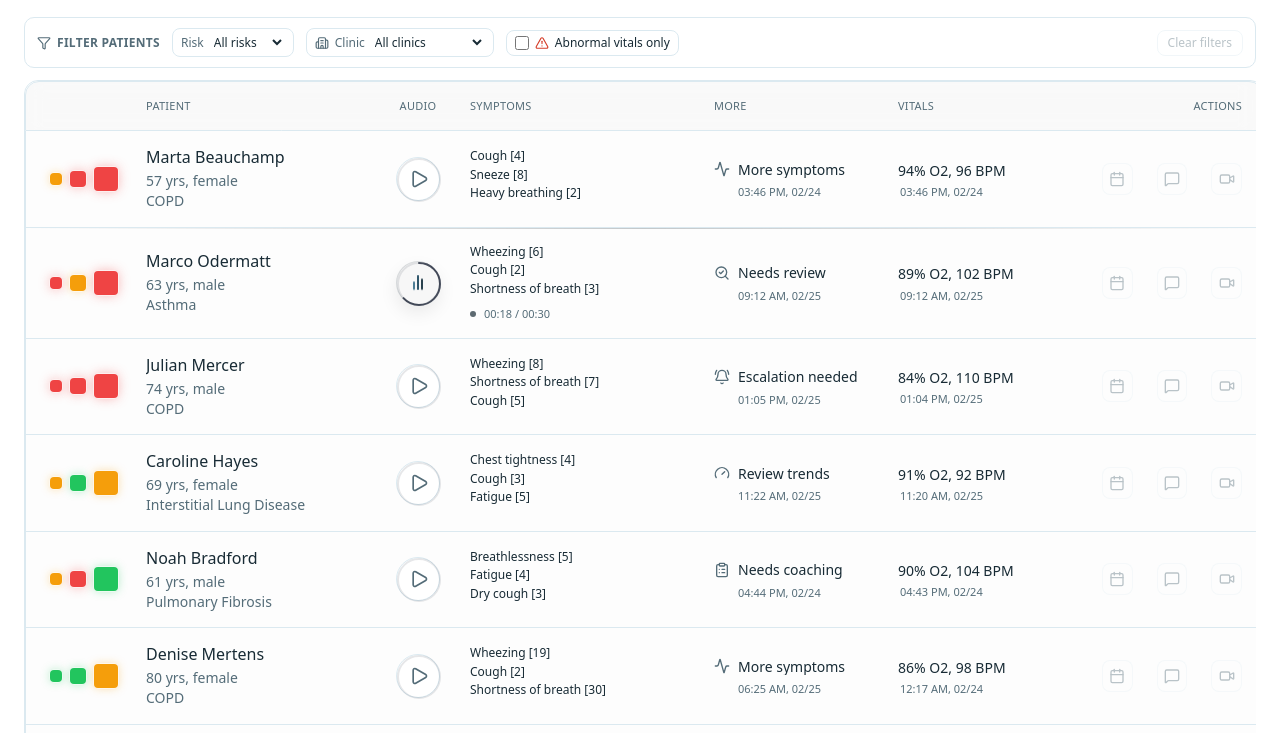
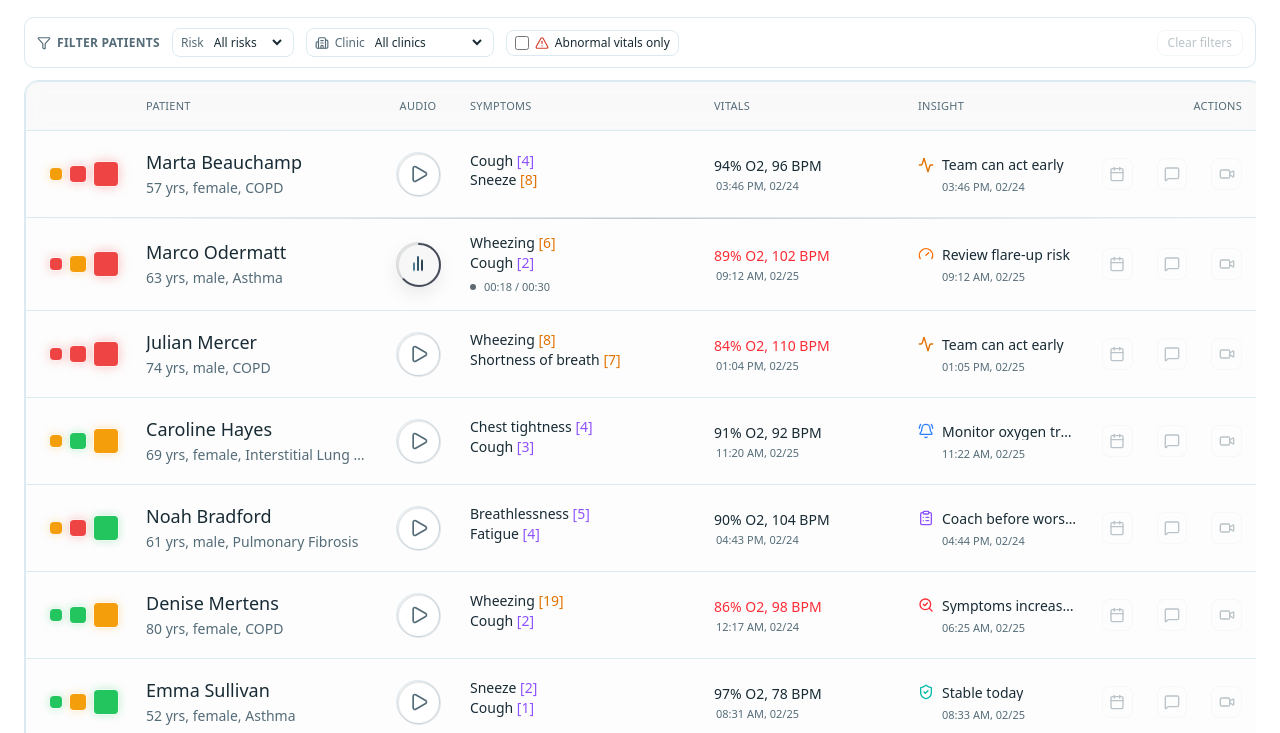
Before and after one commit to edbr/caids, a Next.js app: page /patterns/clinical in a window 1280 px wide. Shown: the part 2260-2993 px from the top of the page. Built offline with nearby package versions, Linux system fonts and the light colour scheme.

Commit message:
dahsboard

```diff
--- a/components/patterns/InsightTableDemo.tsx
+++ b/components/patterns/InsightTableDemo.tsx
@@ -23,13 +23,13 @@ import { InsightTableRowActions } from "@/components/patterns/InsightTableRowAct
 import { type ActionState } from "@/components/patterns/RowActions";
 
 const MORE_LABEL_OPTIONS = [
-  "More symptoms",
-  "Needs review",
-  "Escalation needed",
-  "Review trends",
-  "Needs coaching",
-  "Stable",
-  "Reviews",
+  "Team can act early",
+  "Symptoms increased",
+  "Monitor oxygen trend",
+  "Review flare-up risk",
+  "Coach before worsening",
+  "Stable today",
+  "Already reviewed",
 ] as const;
 
 type MoreLabelOption = (typeof MORE_LABEL_OPTIONS)[number];
@@ -62,6 +62,7 @@ type PatientRow = {
 
 type RowRisk = Exclude<RiskFilter, "all">;
 type StatusDotColor = PatientRow["statusDots"][number]["color"];
+type InsightLabel = MoreLabelOption | string;
 
 const AUDIO_DURATION_S = 30;
 const STATUS_DOT_COLOR_CLASS: Record<StatusDotColor, string> = {
@@ -83,14 +84,62 @@ const RISK_TO_DOT_COLOR: Record<RowRisk, StatusDotColor> = {
 };
 const RISK_CYCLE: RowRisk[] = ["low", "moderate", "high"];
 const MORE_LABEL_ICON: Record<MoreLabelOption, React.ComponentType<{ className?: string }>> = {
+  "Team can act early": Activity,
+  "Symptoms increased": SearchCheck,
+  "Monitor oxygen trend": BellRing,
+  "Review flare-up risk": Gauge,
+  "Coach before worsening": ClipboardList,
+  "Stable today": ShieldCheck,
+  "Already reviewed": HeartPulse,
+};
+const LEGACY_MORE_LABEL_ICON: Record<string, React.ComponentType<{ className?: string }>> = {
   "More symptoms": Activity,
   "Needs review": SearchCheck,
   "Escalation needed": BellRing,
   "Review trends": Gauge,
   "Needs coaching": ClipboardList,
   Stable: ShieldCheck,
-  Reviews: HeartPulse,
+  Reviewed: HeartPulse,
 };
+const INSIGHT_ICON_COLOR_CLASS: Record<string, string> = {
+  "Team can act early": "text-amber-600",
+  "Symptoms increased": "text-red-500",
+  "Monitor oxygen trend": "text-blue-500",
+  "Review flare-up risk": "text-orange-500",
+  "Coach before worsening": "text-violet-500",
+  "Stable today": "text-teal-500",
+  "Already reviewed": "text-emerald-600",
+  "More symptoms": "text-amber-600",
+  "Needs review": "text-orange-500",
+  "Escalation needed": "text-red-500",
+  "Review trends": "text-blue-500",
+  "Needs coaching": "text-violet-500",
+  Stable: "text-teal-500",
+  Reviewed: "text-emerald-600",
+};
+
+function getInsightIcon(label: InsightLabel) {
+  return MORE_LABEL_ICON[label as MoreLabelOption] ?? LEGACY_MORE_LABEL_ICON[label] ?? Activity;
+}
+
+function getInsightIconColorClass(label: InsightLabel) {
+  return INSIGHT_ICON_COLOR_CLASS[label] ?? "text-muted-foreground";
+}
+
+function renderSymptomWithCount(symptom: string) {
+  const match = symptom.match(/^(.*?)(\s*\[(\d+)\])$/);
+
+  if (!match) return symptom;
+  const count = Number(match[3]);
+  const countColorClass = count <= 5 ? "text-violet-500" : "text-amber-600";
+
+  return (
+    <>
+      <span>{match[1]}</span>
+      <span className={countColorClass}>{match[2]}</span>
+    </>
+  );
+}
 
 function statusDots(colors: [StatusDotColor, StatusDotColor, StatusDotColor]): PatientRow["statusDots"] {
   return [
@@ -105,6 +154,15 @@ const RISK_ORDER: Record<RowRisk, number> = {
   moderate: 1,
   low: 2,
 };
+const STATUS_OPTIONS: Array<{
+  risk: RowRisk;
+  label: string;
+  description: string;
+}> = [
+  { risk: "low", label: "Low", description: "Stable, continue monitoring" },
+  { risk: "moderate", label: "Moderate", description: "Needs review soon" },
+  { risk: "high", label: "High", description: "Needs prompt attention" },
+];
 
 const INITIAL_ROWS: PatientRow[] = [
   {
@@ -117,7 +175,7 @@ const INITIAL_ROWS: PatientRow[] = [
     meta: "57 yrs, female",
     condition: "COPD",
     symptoms: ["Cough [4]", "Sneeze [8]", "Heavy breathing [2]"],
-    moreLabel: "More symptoms",
+    moreLabel: "Team can act early",
     moreTime: "03:46 PM, 02/24",
     oxygenation: 94,
     pulseBpm: 96,
@@ -135,7 +193,7 @@ const INITIAL_ROWS: PatientRow[] = [
     meta: "63 yrs, male",
     condition: "Asthma",
     symptoms: ["Wheezing [6]", "Cough [2]", "Shortness of breath [3]"],
-    moreLabel: "Needs review",
+    moreLabel: "Review flare-up risk",
     moreTime: "09:12 AM, 02/25",
     oxygenation: 89,
     pulseBpm: 102,
@@ -153,7 +211,7 @@ const INITIAL_ROWS: PatientRow[] = [
     meta: "80 yrs, female",
     condition: "COPD",
     symptoms: ["Wheezing [19]", "Cough [2]", "Shortness of breath [30]"],
-    moreLabel: "More symptoms",
+    moreLabel: "Symptoms increased",
     moreTime: "06:25 AM, 02/25",
     oxygenation: 86,
     pulseBpm: 98,
@@ -171,7 +229,7 @@ const INITIAL_ROWS: PatientRow[] = [
     meta: "69 yrs, female",
     condition: "Interstitial Lung Disease",
     symptoms: ["Chest tightness [4]", "Cough [3]", "Fatigue [5]"],
-    moreLabel: "Review trends",
+    moreLabel: "Monitor oxygen trend",
     moreTime: "11:22 AM, 02/25",
     oxygenation: 91,
     pulseBpm: 92,
@@ -189,7 +247,7 @@ const INITIAL_ROWS: PatientRow[] = [
     meta: "74 yrs, male",
     condition: "COPD",
     symptoms: ["Wheezing [8]", "Shortness of breath [7]", "Cough [5]"],
-    moreLabel: "Escalation needed",
+    moreLabel: "Team can act early",
     moreTime: "01:05 PM, 02/25",
     oxygenation: 84,
     pulseBpm: 110,
@@ -207,7 +265,7 @@ const INITIAL_ROWS: PatientRow[] = [
     meta: "52 yrs, female",
     condition: "Asthma",
     symptoms: ["Sneeze [2]", "Cough [1]", "Shortness of breath [1]"],
-    moreLabel: "Stable",
+    moreLabel: "Stable today",
     moreTime: "08:33 AM, 02/25",
     oxygenation: 97,
     pulseBpm: 78,
@@ -225,7 +283,7 @@ const INITIAL_ROWS: PatientRow[] = [
     meta: "61 yrs, male",
     condition: "Pulmonary Fibrosis",
     symptoms: ["Breathlessness [5]", "Fatigue [4]", "Dry cough [3]"],
-    moreLabel: "Needs coaching",
+    moreLabel: "Coach before worsening",
     moreTime: "04:44 PM, 02/24",
     oxygenation: 90,
     pulseBpm: 104,
@@ -268,16 +326,16 @@ function HeaderRow() {
       <div
         className={[
           "grid items-center gap-6 px-6 py-3",
-          // status | patient | audio | symptoms | more | vitals | actions
-          "grid-cols-[72px_minmax(220px,1.2fr)_56px_minmax(220px,1.3fr)_minmax(160px,1fr)_minmax(180px,1fr)_140px]",
+          // status | patient | audio | symptoms | vitals | insight | actions
+          "grid-cols-[72px_minmax(220px,1.2fr)_56px_minmax(220px,1.3fr)_minmax(180px,1fr)_minmax(160px,1fr)_140px]",
         ].join(" ")}
       >
         <div className="opacity-0 select-none">status</div>
         <div className="text-[11px] uppercase tracking-wide text-muted-foreground">Patient</div>
         <div className="text-[11px] uppercase tracking-wide text-muted-foreground text-center">Audio</div>
         <div className="text-[11px] uppercase tracking-wide text-muted-foreground">Symptoms</div>
-        <div className="text-[11px] uppercase tracking-wide text-muted-foreground">More</div>
         <div className="text-[11px] uppercase tracking-wide text-muted-foreground">Vitals</div>
+        <div className="text-[11px] uppercase tracking-wide text-muted-foreground">Insight</div>
         <div className="text-[11px] uppercase tracking-wide text-muted-foreground text-right">Actions</div>
       </div>
     </div>
@@ -286,15 +344,19 @@ function HeaderRow() {
 
 function StatusChangeDialog({
   patientName,
+  currentRisk,
   nextRisk,
   onCancel,
   onConfirm,
 }: {
   patientName: string;
+  currentRisk: RowRisk;
   nextRisk: RowRisk;
   onCancel: () => void;
-  onConfirm: () => void;
+  onConfirm: (risk: RowRisk) => void;
 }) {
+  const [selectedRisk, setSelectedRisk] = React.useState<RowRisk>(nextRisk);
+
   React.useEffect(() => {
     function onKeyDown(event: KeyboardEvent) {
       if (event.key === "Escape") onCancel();
@@ -304,14 +366,55 @@ function StatusChangeDialog({
     return () => window.removeEventListener("keydown", onKeyDown);
   }, [onCancel]);
 
+  React.useEffect(() => {
+    setSelectedRisk(nextRisk);
+  }, [nextRisk]);
+
   return (
     <div className="fixed inset-0 z-120 flex items-center justify-center bg-black/35 px-4" role="dialog" aria-modal="true">
-      <div className="w-full max-w-sm rounded-2xl border border-border bg-background p-5 shadow-xl">
-        <div className="text-sm font-semibold text-foreground">Confirm Status Change</div>
+      <div className="w-full max-w-md rounded-2xl border border-border bg-background p-5 shadow-xl">
+        <div className="text-sm font-semibold text-foreground">Change Status</div>
         <p className="mt-2 text-sm leading-relaxed text-muted-foreground">
-          Change <span className="font-medium text-foreground">{patientName}</span> to{" "}
-          <span className="font-medium text-foreground">{nextRisk}</span> status?
+          Choose a new status for <span className="font-medium text-foreground">{patientName}</span>. Current
+          status: <span className="font-medium capitalize text-foreground"> {currentRisk}</span>.
         </p>
+        <div className="mt-4 grid gap-2">
+          {STATUS_OPTIONS.map((option) => {
+            const isSelected = selectedRisk === option.risk;
+
+            return (
+              <label
+                key={option.risk}
+                className={[
+                  "flex cursor-pointer items-center gap-3 rounded-lg border px-3 py-2.5 transition",
+                  isSelected
+                    ? "border-foreground bg-foreground/5"
+                    : "border-border bg-background hover:border-foreground/30",
+                ].join(" ")}
+              >
+                <input
+                  type="radio"
+                  name="status-risk"
+                  value={option.risk}
+                  checked={isSelected}
+                  onChange={() => setSelectedRisk(option.risk)}
+                  className="h-4 w-4 accent-foreground"
+                />
+                <span
+                  className={[
+                    "h-4 w-4 shrink-0 rounded ring-1 ring-white/70",
+                    STATUS_DOT_COLOR_CLASS[RISK_TO_DOT_COLOR[option.risk]],
+                  ].join(" ")}
+                  aria-hidden
+                />
+                <span className="min-w-0">
+                  <span className="block text-sm font-medium text-foreground">{option.label}</span>
+                  <span className="block text-xs text-muted-foreground">{option.description}</span>
+                </span>
+              </label>
+            );
+          })}
+        </div>
         <div className="mt-4 flex justify-end gap-2">
           <button
             type="button"
@@ -322,7 +425,7 @@ function StatusChangeDialog({
           </button>
           <button
             type="button"
-            onClick={onConfirm}
+            onClick={() => onConfirm(selectedRisk)}
             className="rounded-md bg-foreground px-3 py-1.5 text-sm text-background transition hover:opacity-90"
           >
             Confirm
@@ -358,9 +461,9 @@ function MoreLabelDialog({
   return (
     <div className="fixed inset-0 z-120 flex items-center justify-center bg-black/35 px-4" role="dialog" aria-modal="true">
       <div className="w-full max-w-md rounded-2xl border border-border bg-background p-5 shadow-xl">
-        <div className="text-sm font-semibold text-foreground">Update More Label</div>
+        <div className="text-sm font-semibold text-foreground">Update Insight</div>
         <p className="mt-2 text-sm leading-relaxed text-muted-foreground">
-          Choose the new more label for <span className="font-medium text-foreground">{patientName}</span>.
+          Choose the new insight label for <span className="font-medium text-foreground">{patientName}</span>.
         </p>
         <div className="mt-4 grid gap-2">
           {MORE_LABEL_OPTIONS.map((label) => {
@@ -466,22 +569,23 @@ function InsightMore({
   onRequestMoreLabelChange,
 }: {
   rowId: string;
-  moreLabel: MoreLabelOption;
+  moreLabel: InsightLabel;
   moreTime: string;
   onRequestMoreLabelChange: () => void;
 }) {
-  const Icon = MORE_LABEL_ICON[moreLabel];
+  const Icon = getInsightIcon(moreLabel);
+  const iconColorClass = getInsightIconColorClass(moreLabel);
 
   return (
     <div className="min-w-0">
-      <TooltipZ label="Update this follow-up label">
+      <TooltipZ label="Update this insight label">
         <button
           type="button"
           onClick={onRequestMoreLabelChange}
           className="flex max-w-full items-center gap-2 text-left text-sm font-medium leading-tight text-foreground transition hover:text-foreground/80 focus-visible:outline-none focus-visible:ring-2 focus-visible:ring-foreground/40"
-          aria-label={`Update more label for ${rowId}. Current label ${moreLabel}.`}
+          aria-label={`Update insight label for ${rowId}. Current label ${moreLabel}.`}
         >
-          <Icon className="h-4 w-4 shrink-0 text-muted-foreground" />
+          <Icon className={`h-4 w-4 shrink-0 ${iconColorClass}`} />
           <span className="truncate">{moreLabel}</span>
         </button>
       </TooltipZ>
@@ -502,6 +606,7 @@ function InsightVitals({
   readingTime: string;
 }) {
   const [hovered, setHovered] = React.useState(false);
+  const vitalsColorClass = oxygenation < 90 ? "text-red-500" : "text-foreground";
 
   return (
     <div
@@ -510,7 +615,7 @@ function InsightVitals({
       onMouseLeave={() => setHovered(false)}
     >
       <div className="space-y-0.5">
-        <div className="text-sm leading-snug">
+        <div className={`text-sm font-medium leading-tight ${vitalsColorClass}`}>
           {oxygenation}% O2, {pulseBpm} BPM
         </div>
         <div className="relative pl-0.5 pt-1">
@@ -578,7 +683,7 @@ function InsightRow({
       <div
         className={[
           "grid items-center gap-6 px-6 py-4",
-          "grid-cols-[72px_minmax(220px,1.2fr)_56px_minmax(220px,1.3fr)_minmax(160px,1fr)_minmax(180px,1fr)_140px]",
+          "grid-cols-[72px_minmax(220px,1.2fr)_56px_minmax(220px,1.3fr)_minmax(180px,1fr)_minmax(160px,1fr)_140px]",
         ].join(" ")}
       >
         {/* status */}
@@ -591,12 +696,11 @@ function InsightRow({
 
         {/* patient */}
         <div className="min-w-0">
-          <div className="text-base font-medium text-foreground leading-tight truncate">
+          <div className="text-lg font-medium text-foreground leading-tight truncate">
             {row.name}
           </div>
-          <div className="mt-1 space-y-px">
-            <div className="text-sm text-muted-foreground leading-snug">{row.meta}</div>
-            <div className="text-sm text-muted-foreground leading-snug">{row.condition}</div>
+          <div className="mt-1 text-sm text-muted-foreground leading-snug truncate">
+            {row.meta}, {row.condition}
           </div>
         </div>
 
@@ -622,10 +726,10 @@ function InsightRow({
         </div>
 
         {/* symptoms */}
-        <div className="relative text-xs text-foreground leading-snug">
+        <div className="relative text-sm font-medium leading-tight text-foreground">
           <div className="space-y-0.5">
-            {row.symptoms.slice(0, 3).map((s) => (
-              <div key={s}>{s}</div>
+            {row.symptoms.slice(0, 2).map((s) => (
+              <div key={s}>{renderSymptomWithCount(s)}</div>
             ))}
           </div>
 
@@ -666,19 +770,19 @@ function InsightRow({
           </motion.div>
         </div>
 
-        {/* more */}
+        {/* vitals */}
+        <InsightVitals
+          oxygenation={row.oxygenation}
+          pulseBpm={row.pulseBpm}
+          readingTime={row.readingTime}
+        />
+
+        {/* insight */}
         <InsightMore
           rowId={row.id}
           moreLabel={row.moreLabel}
           moreTime={row.moreTime}
           onRequestMoreLabelChange={onRequestMoreLabelChange}
-        />
-
-        {/* vitals */}
-        <InsightVitals
-          oxygenation={row.oxygenation}
-          pulseBpm={row.pulseBpm}
-          readingTime={row.readingTime}
         />
 
         {/* actions */}
@@ -710,6 +814,7 @@ export default function InsightTableDemo() {
   const [pendingStatusChange, setPendingStatusChange] = React.useState<{
     rowId: string;
     patientName: string;
+    currentRisk: RowRisk;
     nextRisk: RowRisk;
   } | null>(null);
   const [pendingMoreLabelChange, setPendingMoreLabelChange] = React.useState<{
@@ -767,13 +872,18 @@ export default function InsightTableDemo() {
     );
   }
 
-  function requestRowRiskChange(rowId: string, patientName: string, nextRisk: RowRisk) {
-    setPendingStatusChange({ rowId, patientName, nextRisk });
+  function requestRowRiskChange(
+    rowId: string,
+    patientName: string,
+    currentRisk: RowRisk,
+    nextRisk: RowRisk
+  ) {
+    setPendingStatusChange({ rowId, patientName, currentRisk, nextRisk });
   }
 
-  function confirmRowRiskChange() {
+  function confirmRowRiskChange(nextRisk: RowRisk) {
     if (!pendingStatusChange) return;
-    updateRowRisk(pendingStatusChange.rowId, pendingStatusChange.nextRisk);
+    updateRowRisk(pendingStatusChange.rowId, nextRisk);
     setPendingStatusChange(null);
   }
 
@@ -858,7 +968,9 @@ export default function InsightTableDemo() {
                     isPlaying={playingRowId === row.id}
                     onTogglePlay={() => togglePlay(row.id)}
                     elapsedSeconds={elapsedByRowId[row.id] ?? 0}
-                    onRequestRiskChange={(nextRisk) => requestRowRiskChange(row.id, row.name, nextRisk)}
+                    onRequestRiskChange={(nextRisk) =>
+                      requestRowRiskChange(row.id, row.name, row.statusLevel, nextRisk)
+                    }
                     onRequestMoreLabelChange={() => requestMoreLabelChange(row.id, row.name, row.moreLabel)}
                   />
                 ))
@@ -873,6 +985,7 @@ export default function InsightTableDemo() {
         {pendingStatusChange ? (
           <StatusChangeDialog
             patientName={pendingStatusChange.patientName}
+            currentRisk={pendingStatusChange.currentRisk}
             nextRisk={pendingStatusChange.nextRisk}
             onCancel={() => setPendingStatusChange(null)}
             onConfirm={confirmRowRiskChange}
```
